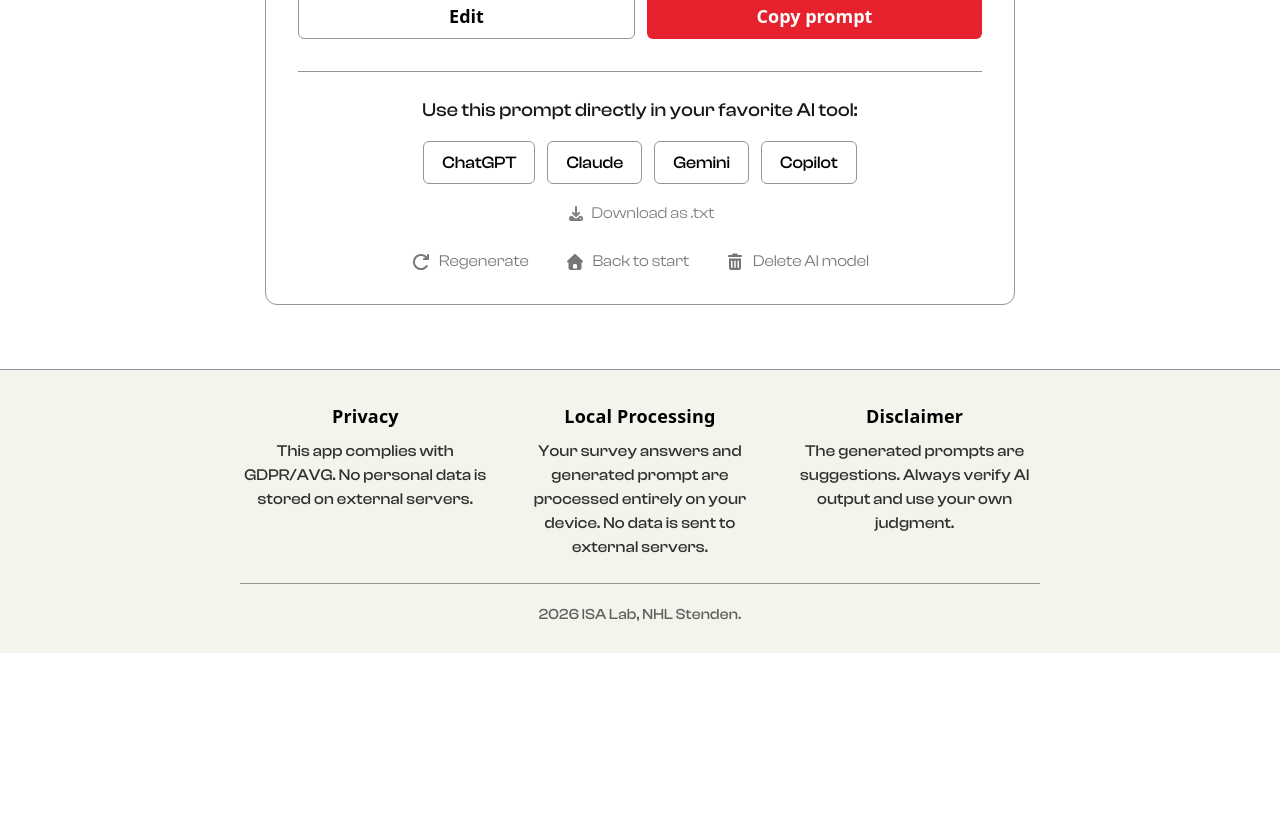
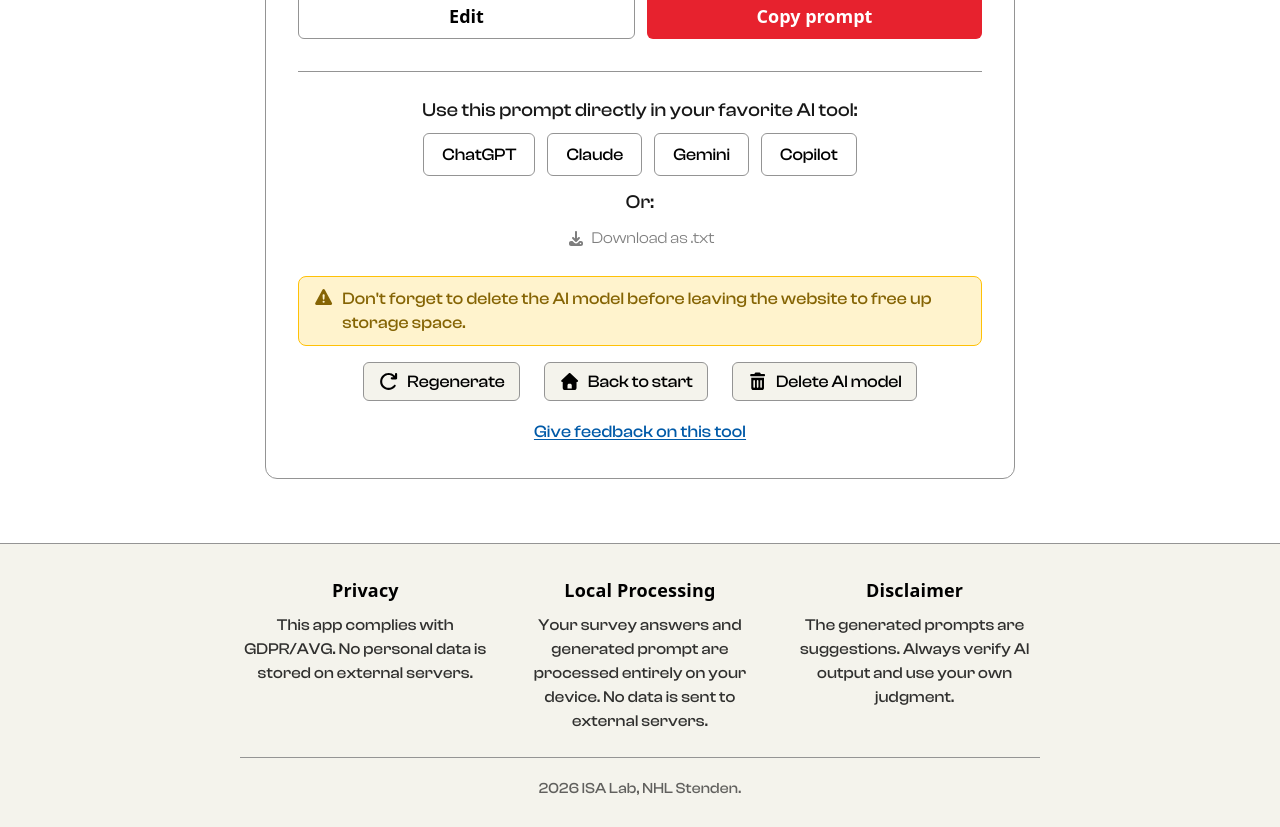
Before and after one commit to NHLStenden-ISAL/SocratISA, a React (Vite) app: page /#/result in a window 1280 px wide. Shown: the part 1960-2787 px from the top of the page. Before the commit the page ends 2613 px from the top, so only its background shows below. Built offline with nearby package versions, Linux system fonts and the light colour scheme; a web font is replaced by a local one.

Commit message:
feat: kopieer statistieken knop fix: duidelijkere knoppen bij resultaat pagina fix: text formulering

```diff
--- a/src/components/PromptResult/PromptResult.css
+++ b/src/components/PromptResult/PromptResult.css
@@ -28,6 +28,7 @@
 .generation-stats {
   display: flex;
   flex-wrap: wrap;
+  align-items: center;
   gap: 8px 16px;
   margin-bottom: 16px;
   padding: 10px 14px;
@@ -92,6 +93,27 @@ html[data-theme="dark"] .stat-label::after {
   color: var(--accent);
   font-weight: 600;
   font-variant-numeric: tabular-nums;
+}
+
+.stats-copy-btn {
+  background: none;
+  border: none;
+  color: var(--accent);
+  cursor: pointer;
+  margin-left: auto;
+  padding: 2px 4px;
+  font-size: 0.9rem;
+  display: inline-flex;
+  align-items: center;
+  transition: opacity 0.15s;
+}
+
+.stats-copy-btn:hover {
+  opacity: 0.8;
+}
+
+.stats-copy-btn:active {
+  opacity: 0.6;
 }
 
 .prompt-display {
@@ -231,7 +253,7 @@ html[data-theme="dark"] .memory-warning {
   font-family: var(--sans);
   font-size: 0.95rem;
   color: var(--text);
-  margin-bottom: 16px;
+  margin-bottom: 8px;
   opacity: 0.9;
 }
 
@@ -239,6 +261,7 @@ html[data-theme="dark"] .memory-warning {
   display: flex;
   justify-content: center;
   gap: 12px;
+  margin-bottom: 12px;
 }
 
 .provider-btn {
@@ -274,7 +297,6 @@ html[data-theme="dark"] .memory-warning {
 .download-row {
   display: flex;
   justify-content: center;
-  margin-top: 16px;
 }
 
 .download-txt-btn {
@@ -304,6 +326,32 @@ html[data-theme="dark"] .memory-warning {
   flex-wrap: wrap;
 }
 
+.footer-warning {
+  display: flex;
+  align-items: flex-start;
+  gap: 8px;
+  padding: 10px 14px;
+  margin-bottom: 16px;
+  background: #fff3cd;
+  border: 1px solid #ffc107;
+  border-radius: 8px;
+  font-family: var(--sans);
+  font-size: 0.85rem;
+  color: #856404;
+  line-height: 1.4;
+}
+
+html[data-theme="dark"] .footer-warning {
+  background: #332b00;
+  border-color: #665500;
+  color: #ffd970;
+}
+
+.footer-warning svg {
+  margin-top: 2px;
+  flex-shrink: 0;
+}
+
 .cache-status-text {
   display: block;
   text-align: center;
@@ -315,24 +363,29 @@ html[data-theme="dark"] .memory-warning {
 }
 
 .footer-btn {
-  background: none;
-  border: none;
-  color: #767676;
+  background: var(--code-bg);
+  border: 1px solid var(--border);
+  color: var(--text);
   font-family: var(--sans);
-  font-size: 0.8rem;
+  font-size: 0.85rem;
+  font-weight: 500;
   cursor: pointer;
   display: flex;
   align-items: center;
   gap: 8px;
-  transition: color 0.2s;
+  padding: 8px 14px;
+  border-radius: 6px;
+  transition: border-color 0.2s, background 0.2s, color 0.2s;
 }
 
 html[data-theme="dark"] .footer-btn {
-  color: #a0a0a0;
+  color: var(--text);
 }
 
 .footer-btn:hover {
-  color: var(--accent-bg);
+  border-color: var(--accent);
+  background: var(--bg);
+  color: var(--accent);
 }
 
 @keyframes fadeIn {
@@ -423,6 +476,25 @@ html[data-theme="dark"] .footer-btn {
   font-weight: 500;
 }
 
+.feedback-form-row {
+  display: flex;
+  justify-content: center;
+  margin-top: 16px;
+}
+
+.feedback-form-link {
+  font-family: var(--sans);
+  font-size: 0.85rem;
+  color: var(--accent);
+  text-decoration: underline;
+  text-underline-offset: 2px;
+  transition: opacity 0.15s;
+}
+
+.feedback-form-link:hover {
+  opacity: 0.8;
+}
+
 @media (max-width: 850px) {
   .result-container {
     margin: 24px 16px;
--- a/src/components/PromptResult/PromptResult.tsx
+++ b/src/components/PromptResult/PromptResult.tsx
@@ -5,7 +5,7 @@ import { useState, useEffect, useRef, useCallback } from 'react';
 import { useNavigate } from 'react-router-dom';
 import { useTranslation } from 'react-i18next';
 import { FontAwesomeIcon } from '@fortawesome/react-fontawesome';
-import { faRedo, faHome, faTrashCan, faDownload, faExclamationTriangle } from '@fortawesome/free-solid-svg-icons';
+import { faRedo, faHome, faTrashCan, faDownload, faExclamationTriangle, faCopy, faCheck } from '@fortawesome/free-solid-svg-icons';
 import { usePromptResult, useAutoFocus, useGPUStatus } from '../../hooks';
 import { PromptGenerator } from '../PromptGenerator/PromptGenerator';
 import { Dialog } from '../Dialog/Dialog';
@@ -75,8 +75,19 @@ function PromptResultView({
   const gpuStatus = useGPUStatus();
   const { isAvailable } = gpuStatus;
   const [showRetryDialog, setShowRetryDialog] = useState(false);
+  const [isCopyingStats, setIsCopyingStats] = useState(false);
+  const [statsCopyFeedback, setStatsCopyFeedback] = useState<string | null>(null);
+  const statsCopyTimerRef = useRef<number | null>(null);
 
   useAutoFocus(headingRef);
+
+  useEffect(function cleanupStatsCopyTimer() {
+    return () => {
+      if (statsCopyTimerRef.current) {
+        clearTimeout(statsCopyTimerRef.current);
+      }
+    };
+  }, []);
 
   useEffect(function autoDismissCacheFeedback() {
     if (clearCacheStatus === 'done' || clearCacheStatus === 'error') {
@@ -144,6 +155,34 @@ function PromptResultView({
 
   const formatMs = (ms: number) => `${(ms / 1000).toFixed(2)}s`;
 
+  const showStatsCopyFeedback = (msg: string) => {
+    if (statsCopyTimerRef.current) {
+      clearTimeout(statsCopyTimerRef.current);
+    }
+    setStatsCopyFeedback(msg);
+    statsCopyTimerRef.current = window.setTimeout(() => setStatsCopyFeedback(null), 2000);
+  };
+
+  const handleCopyStats = async () => {
+    if (!stats) return;
+    setIsCopyingStats(true);
+    try {
+      const text = [
+        `${t('result_stat_ttft')} ${formatMs(stats.ttft)}`,
+        `${t('result_stat_tps')} ${stats.tps}`,
+        `${t('result_stat_generate')} ${formatMs(stats.totalTime - stats.ttft)}`,
+        `${t('result_stat_total')} ${formatMs(stats.totalTime)}`,
+        `GPU: ${gpuStatus.gpuName ?? 'Unknown'}`,
+      ].join('\n');
+      await navigator.clipboard.writeText(text);
+      showStatsCopyFeedback(t('result_stats_copied'));
+    } catch {
+      showStatsCopyFeedback(t('result_stats_copy_failed'));
+    } finally {
+      setIsCopyingStats(false);
+    }
+  };
+
   return (
     // Titel
     <div className="result-container">
@@ -154,6 +193,7 @@ function PromptResultView({
 
         {/* Generatie statistieken */}
         {stats && (
+          <>
             <div className="generation-stats" role="region" aria-label={t('result_stats_aria')}>
               <div className="stat-item">
                 <span className="stat-label" data-tip={t('result_stat_ttft_tip')}>{t('result_stat_ttft')}</span>
@@ -171,7 +211,21 @@ function PromptResultView({
                 <span className="stat-label" data-tip={t('result_stat_total_tip')}>{t('result_stat_total')}</span>
                 <span className="stat-value">{formatMs(stats.totalTime)}</span>
               </div>
+              <button
+                className="stats-copy-btn"
+                onClick={handleCopyStats}
+                disabled={isCopyingStats}
+                aria-label={t('result_stats_copy_aria')}
+                title={t('result_stats_copy_aria')}
+                type="button"
+              >
+                <FontAwesomeIcon icon={statsCopyFeedback === t('result_stats_copied') ? faCheck : faCopy} aria-hidden="true" />
+              </button>
             </div>
+            {statsCopyFeedback && (
+              <div className="copy-feedback" role="status" aria-live="polite">{statsCopyFeedback}</div>
+            )}
+          </>
         )}
 
         {/* Waarschuwing */}
@@ -255,6 +309,7 @@ function PromptResultView({
               </button>
             ))}
           </div>
+          <p className="provider-cta">{t('result_download_or')}</p>
           <div className="download-row">
             <button className="download-txt-btn" onClick={handleDownload} aria-label={t('result_download_aria')}>
               <FontAwesomeIcon icon={faDownload} aria-hidden="true" /> {t('result_download')}
@@ -287,6 +342,10 @@ function PromptResultView({
         </Dialog>
 
         {/* Opnieuw genereren/Terug naar home/Verwijder model cache knoppen */}
+        <div className="footer-warning" role="note">
+          <FontAwesomeIcon icon={faExclamationTriangle} aria-hidden="true" />
+          <span>{t('result_leave_warning')}</span>
+        </div>
         <div className="result-footer">
           <button className="footer-btn" onClick={() => {
             if (isAvailable === false) {
@@ -309,6 +368,17 @@ function PromptResultView({
           >
             <FontAwesomeIcon icon={faTrashCan} aria-hidden="true" /> {t('home_clear_cache')}
           </button>
+        </div>
+
+        <div className="feedback-form-row">
+          <a
+            href="https://forms.office.com/Pages/ResponsePage.aspx?id=SJ5qAQu69EmX-KiDUhZOWND1RbiG36RGmcS7Cdh4eFpUOTMwQk9MMTlZT1A2UUtYNDQxR1pWWEtTMC4u"
+            target="_blank"
+            rel="noopener noreferrer"
+            className="feedback-form-link"
+          >
+            {t('result_feedback_form')}
+          </a>
         </div>
 
         {clearCacheStatus !== 'idle' && (
--- a/src/locales/en.json
+++ b/src/locales/en.json
@@ -1,7 +1,7 @@
 {
   "status_checking_gpu": "Checking GPU...",
   "status_webgpu": "WebGPU: {{name}}",
-  "status_fallback": "Fallback mode",
+  "status_fallback": "WebGPU not supported",
   "title_survey": "Survey - SocratISA",
   "title_result": "Your Prompt - SocratISA",
   "nav_controls_label": "Language and theme",
@@ -90,6 +90,7 @@
   "result_meta_tokens": "{{tokens}} tokens",
   "result_download": "Download as .txt",
   "result_download_aria": "Download the prompt as a text file",
+  "result_download_or": "Or:",
   "result_copied": "Copied!",
   "result_copy_failed": "Copy failed",
   "result_done": "Done",
@@ -120,6 +121,11 @@
   "result_stat_generate": "Generate:",
   "result_stat_generate_tip": "The time spent writing the full response.",
   "result_stats_aria": "Generation statistics",
+  "result_stats_copy_aria": "Copy generation statistics",
+  "result_stats_copied": "Statistics copied!",
+  "result_stats_copy_failed": "Copying statistics failed",
+  "result_leave_warning": "Don't forget to delete the AI model before leaving the website to free up storage space.",
+  "result_feedback_form": "Give feedback on this tool",
   "result_error_title": "Problem generating your prompt",
   "result_error_body": "We could not finish generating the prompt. Go back to the survey and try again.",
   "result_error_retry": "Back to survey",
@@ -149,7 +155,7 @@
   "home_preload_ready": "Model is ready to use!",
   "home_preload_error": "Download failed, please try again.",
   "memory_warning": "AI generation failed. The prompt below uses a template instead. Try closing other tabs or applications and regenerate for a more tailored result.",
-  "home_preload_eta": "Download takes about 4–6 minutes.\n\nNext time will be faster as it loads directly from your device.",
+  "home_preload_eta": "Downloading...\n\n (next time will be faster as it loads directly from your device)",
   "home_preload_downloading": "Downloading",
   "home_preload_cache": "Loading from your device",
   "home_clear_cache": "Delete AI model",
```
Also changed, not shown: src/locales/nl.json (+10 -4 lines). Lines whose indentation alone changed are shown as unchanged.
